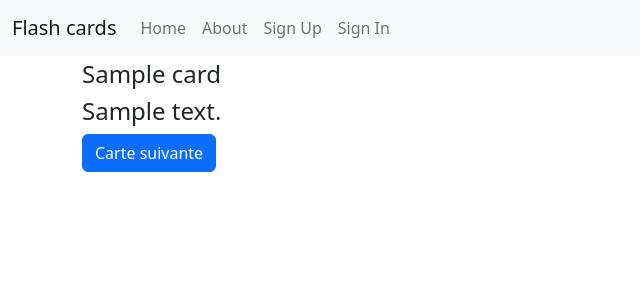
After one commit to LavergneC/django-second, a Django app: template flash_cards/templates/cards/revision_correction.html in a window 1280 px wide. The commit adds this page. Shown: the top 300 px of the page, without its empty margins (0-640 px from the left). Run offline with Django 4.2, Linux system fonts and the light colour scheme; the template is opened without the code that fills it: values that come from a table or form of the project are taken from there, others are empty; tables that the repository leaves empty hold one stand-in row (values such as "Sample post"); parts of the project's set-up code (start-up, migrations or seed data) failed here and were passed over; some libraries are stand-ins or nearby versions.

Commit message:
WIP revision and create correction

```diff
--- a/flash_cards/functional_tests/test_revision_cards.py
+++ b/flash_cards/functional_tests/test_revision_cards.py
@@ -1,8 +1,8 @@
-from functional_test import FunctionalTest
 from selenium.common.exceptions import NoSuchElementException
 from selenium.webdriver.common.by import By
 
 from flash_cards.cards.models import Card
+from flash_cards.functional_tests.functional_test import FunctionalTest
 
 
 class TestCardsRevision(FunctionalTest):
@@ -36,8 +36,8 @@ class TestCardsRevision(FunctionalTest):
         self.browser.find_element(By.ID, "check_answer_id").click()
 
         # He gets the correct answer and rewarding message
-        question = form.find_element(By.ID, "question_text_id").text
-        answer = form.find_element(By.ID, "answer_text_id").text
+        question = self.browser.find_element(By.ID, "question_text_id").text
+        answer = self.browser.find_element(By.ID, "answer_text_id").text
 
         self.assertEqual(question, "Quelle est la capitale de la France ?")
         self.assertEqual(answer, "Paris")
--- a/flash_cards/templates/cards/revision.html
+++ b/flash_cards/templates/cards/revision.html
@@ -4,10 +4,10 @@
   Révision
 {% endblock title %}
 {% block content %}
-  <h4>{{ question }}</h4>
+  <h4 id ="question_text_id">{{ question }}</h4>
   <form id="revision_form_id" method="post">
     {% csrf_token %}
     {{ form_revision.as_p }}
-    <button id="check_answer_id" type="submit" class="btn btn-primary">Vérifier</button>
+    <button id="check_answer_id" type="submit" class="btn btn-primary" name="question_id", value={{question_id}}>Vérifier</button>
   </form>
 {% endblock content %}
--- /dev/null
+++ b/flash_cards/templates/cards/revision_correction.html
@@ -0,0 +1,12 @@
+{% extends "base.html" %}
+
+{% block title %}
+  Révision - correction
+{% endblock title %}
+{% block content %}
+<h4 id ="question_text_id">{{ card.question }}</h4>
+<h4 id ="answer_text_id">{{ card.answer }}</h4>
+
+<button id="next_revision_button_id" type="submit" name="last_card", value={{card}} class="btn btn-primary">Carte suivante</button>
+
+{% endblock content %}
```
Also changed, not shown: flash_cards/cards/tests/test_views.py (+26 -11 lines), flash_cards/cards/views.py (+13 -1 lines), flash_cards/functional_tests/__init__.py (added).
